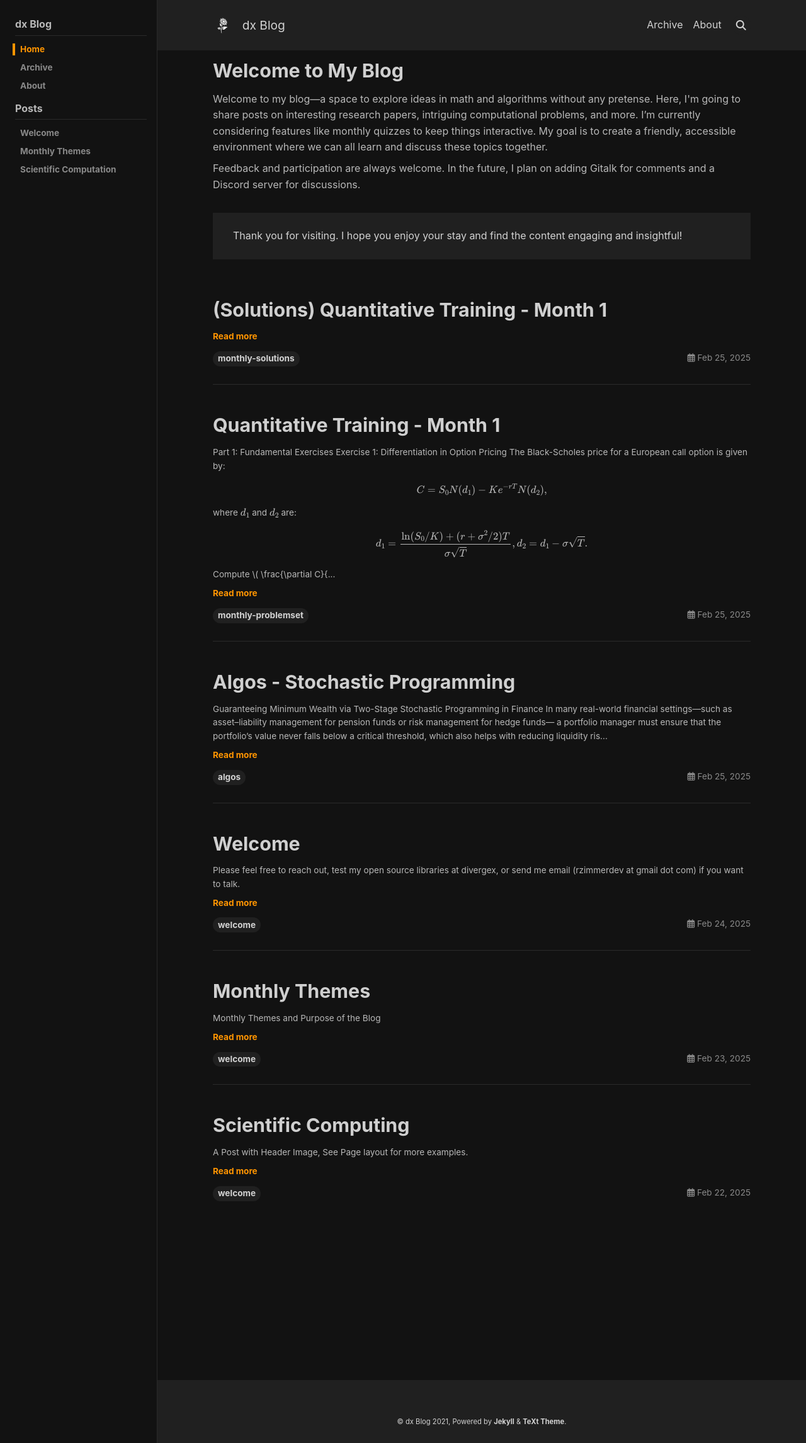
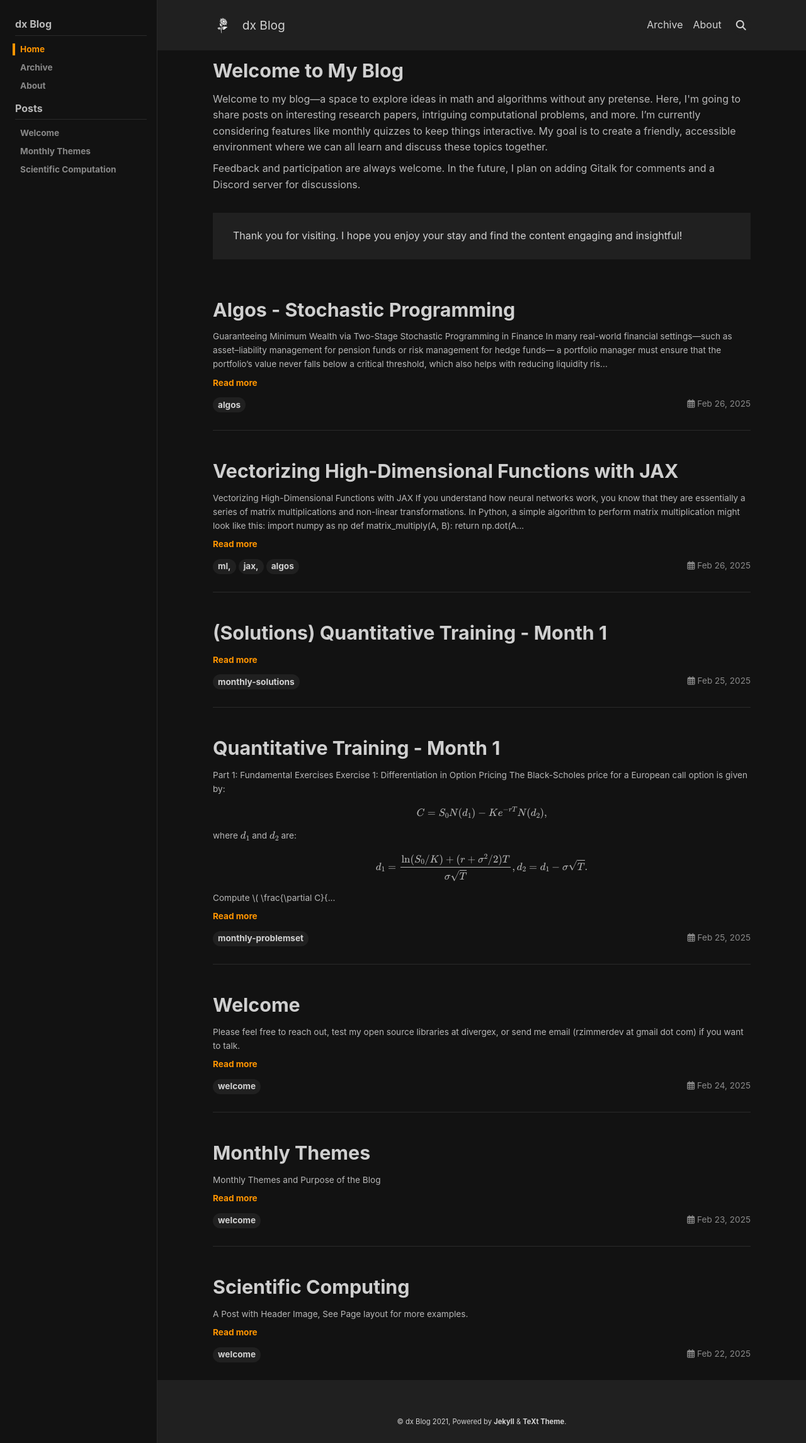
Before and after one commit to divergex/blog, a Jekyll site: the page built from index.html, in a window 1280 px wide. Shown: the whole page at 63% size. Built offline with Jekyll 4.4.1, drawn with Linux system fonts in a browser that asks for light colours; nearby versions of some CDN libraries; formulas are drawn with MathJax 3; the list of posts is cut into pages by our own code; part of the change alters nothing that is shown.

Commit message:
JAX Vectorizing 2025-02-26

````diff
--- /dev/null
+++ b/_posts/algos/2025-02-26-algos-jax-vectorizing.md
@@ -0,0 +1,303 @@
+---
+title: Vectorizing High-Dimensional Functions with JAX
+date: 2025-02-26
+tags: ml, jax, algos
+---
+
+# Vectorizing High-Dimensional Functions with JAX
+
+If you understand how neural networks work, you know that they are essentially a series of matrix multiplications and non-linear transformations.
+In Python, a simple algorithm to perform matrix multiplication might look like this:
+
+```python
+import numpy as np
+
+def matrix_multiply(A, B):
+    return np.dot(A, B)
+
+
+# And the forward pass of a neural network might look like this:
+for i in range(num_layers):
+    input_data = matrix_multiply(input_data, weights[i])
+    input_data = non_linear_activation(input_data)
+```
+
+Traditionally, looping constructs in Python can easily become bottlenecks, especially when dealing with large datasets or complex models.
+The topic of this post, JAX, offers a powerful tool called `vmap` that can help you vectorize these operations and significantly improve performance.
+
+## Understanding Vectorization
+
+Vectorization refers to the process of converting operations that act on a single data point into
+operations that act on entire arrays or batches of data simultaneously.
+This approach can easily be used to run the code on a GPU or TPU, which are optimized for parallel processing.
+
+## JAX's vmap: Automatic Vectorization
+
+In JAX, the primary tool for vectorization is the `vmap` (vectorized map) function.
+It transforms a function that operates on individual inputs into a function that operates on batches of inputs,
+eliminating the need for explicit loops.
+
+Consider a simple function that computes the square of a number:
+
+```python
+import jax
+import jax.numpy as jnp
+
+def square(x):
+    return x ** 2
+```
+
+
+To apply this function to a batch of inputs, we can use `vmap`:
+
+```python
+# Create a vector of inputs
+x = jnp.array([1.0, 2.0, 3.0, 4.0])
+
+# Vectorize the 'square' function
+vectorized_square = jax.vmap(square)
+
+# Apply the vectorized function
+result = vectorized_square(x)
+print(result)  # Output: [ 1.  4.  9. 16.]
+```
+
+Here, `vmap` transforms the `square` function to operate over each element of the input array `x` without the need for an explicit loop.
+
+### Vectorizing Functions with Multiple Arguments
+
+`vmap` can also handle functions with multiple inputs. For instance, consider a function that computes the dot product of two vectors:
+
+```python
+def dot_product(x, y):
+    return jnp.dot(x, y)
+```
+
+
+To compute the dot product across batches of vectors, we can vectorize this function:
+
+```python
+# Create batches of vectors
+x_batch = jnp.array([[1, 2, 3], [4, 5, 6]])
+y_batch = jnp.array([[7, 8, 9], [10, 11, 12]])
+
+# Vectorize the 'dot_product' function
+vectorized_dot_product = jax.vmap(dot_product)
+
+# Apply the vectorized function
+result = vectorized_dot_product(x_batch, y_batch)
+print(result)  # Output: [ 50 122]
+```
+
+In this example, `vmap` applies the `dot_product` function across corresponding pairs of vectors in `x_batch` and `y_batch`.
+
+### Controlling Batch Dimensions with `in_axes` and `out_axes`
+
+By default, `vmap` maps over the first axis (axis 0) of the input arrays.
+However, you can control which axes to map over using the `in_axes` and `out_axes` parameters.
+This is particularly useful when dealing with functions where the batch dimension is not the leading dimension.
+
+```python
+def add_matrices(a, b):
+    return a + b
+
+a_batch = jnp.ones((3, 2, 2))
+b_batch = jnp.ones((3, 2, 2))
+
+# Vectorize the 'add_matrices' function over the first axis
+vectorized_add = jax.vmap(add_matrices, in_axes=0, out_axes=0)
+
+result = vectorized_add(a_batch, b_batch)
+print(result.shape)
+
+>>> (3, 2, 2)
+```
+
+
+In this case, `in_axes=0` indicates that `vmap` should map over the first axis of both `a_batch` and `b_batch`. The `out_axes=0` ensures that the output maintains the same batching along the first axis.
+
+## Batch Processing in Neural Networks
+
+The true power of `vmap` becomes evident in more complex scenarios, such as batch processing in neural networks or operations on tensors with higher dimensions.
+
+Consider a simple neural network layer defined as:
+
+```python
+def linear_layer(weights, biases, inputs):
+    return jnp.dot(inputs, weights) + biases
+```
+
+
+To apply this layer across a batch of input data:
+
+```python
+weights = jnp.array([[0.1, 0.2], [0.3, 0.4], [0.5, 0.6]])
+biases = jnp.array([0.1, 0.2])
+
+inputs = jnp.array([[1.0, 2.0, 3.0],
+                    [4.0, 5.0, 6.0],
+                    [7.0, 8.0, 9.0]])
+
+# Vectorize the linear_layer function over the batch dimension of inputs
+vectorized_linear_layer = jax.vmap(linear_layer, in_axes=(None, None, 0))
+
+outputs = vectorized_linear_layer(weights, biases, inputs)
+print(outputs)
+
+>>> [[ 1.7  2.3]
+     [ 3.9  5.5]
+     [ 6.1  8.7]]
+```
+
+
+Here, `in_axes=(None, None, 0)` specifies that `weights` and `biases` are the same for all inputs (i.e., not batched), while `inputs` varies along the first axis.
+
+## Parallelization with pmap
+
+While `vmap` is ideal for vectorizing functions to operate over batches within a single device, JAX also provides the `pmap` (parallel map) function to parallelize computations across multiple devices. This is particularly useful for large-scale computations that can benefit from distributed execution.
+
+Suppose we have a function that scales an array:
+
+```python
+def scale_array(x, factor):
+    return x * factor
+```
+
+To parallelize this function across multiple devices:
+
+```python
+import jax
+
+# Create a vector of inputs
+x = jnp.array([1.0, 2.0, 3.0, 4.0])
+
+# Parallelize the 'scale_array' function
+parallel_scale = jax.pmap(scale_array)
+
+# Apply the parallelized function
+result = parallel_scale(x, 2.0)
+print(result)
+
+>>> [2. 4. 6. 8.]
+```
+
+Seems the same as `vmap`, right? The key difference is that `pmap` distributes the computation across multiple devices,
+allowing for parallel execution.
+Consider a scenario where we have multiple devices available,
+and we aim to perform parallel computations across them.
+Here's how you can utilize `pmap` for this purpose.
+We specify the devices using the `devices` argument in `pmap`.
+
+```python
+import jax
+import jax.numpy as jnp
+
+# Define a simple function to be parallelized
+def compute(x):
+    return x ** 2
+
+# Create input data
+data = jnp.arange(8)
+
+# Use pmap to parallelize the computation across available devices
+parallel_compute = jax.pmap(compute)
+
+# Apply the parallelized function
+result = parallel_compute(data)
+print(result)
+```
+
+In this example, `compute` is a function that squares its input.
+The `jax.pmap` function parallelizes `compute` across all available devices.
+Each device processes a slice of the input data, resulting in efficient parallel computation.
+
+In essence, the intermediate data is not sent back to the host device,
+which can significantly reduce communication overhead and improve performance.
+
+### Realistic Example: Data Parallelism in Neural Network Training
+
+A common application of `pmap` is in the data parallelism of neural network training.
+We can use it together with the automatic differentiation capabilities of JAX to train neural networks efficiently across multiple devices.
+
+```python
+import jax
+import jax.numpy as jnp
+from jax import random, grad, jit, pmap
+from functools import partial
+
+@partial(jit, static_argnums=(0,))
+def neural_network(params, x):
+    for w, b in params:
+        x = jnp.dot(x, w) + b
+        x = jnp.tanh(x)
+    return x
+```
+
+The script above defines a simple feedforward neural network and a function to compute its output.
+We use the @partial decorator to compile the function with respect to the parameters,
+which improves performance.
+
+```python
+def loss_fn(params, x, y):
+    preds = neural_network(params, x)
+    return jnp.mean((preds - y) ** 2)
+
+def init_params(layer_sizes, key):
+    params = []
+    keys = random.split(key, len(layer_sizes) - 1)
+    for i in range(len(layer_sizes) - 1):
+        w_key, b_key = random.split(keys[i])
+        w = random.normal(w_key, (layer_sizes[i], layer_sizes[i + 1]))
+        b = random.normal(b_key, (layer_sizes[i + 1],))
+        params.append((w, b))
+    return params
+
+@partial(jit, static_argnums=(2,))
+def update(params, x, y, learning_rate):
+    grads = grad(loss_fn)(params, x, y)
+    return tree_map(lambda p, g: p - learning_rate * g, params, grads)
+```
+
+Up until now we have defined the neural network, loss function, parameter initialization, and the update function.
+No parallelization has been applied yet, but note that the gradient computation is already optimized using JAX's automatic differentiation capabilities.
+The `update` function computes the gradients of the loss with respect to the parameters and updates them using gradient descent.
+JAX automatically allows for the `grad` function the run parallelly across devices when used with `pmap`.
+
+The `tree_map` function is used to apply the parameter updates across the parameter tree,
+instead of manually iterating over the parameters and gradients.
+
+```python
+parallel_update = pmap(update, in_axes=(None, 0, 0, None))
+
+layer_sizes = [784, 512, 256, 10]
+key = random.PRNGKey(0)
+params = init_params(layer_sizes, key)
+
+batch_size = 128
+num_devices = jax.device_count()
+x = random.normal(key, (num_devices, batch_size // num_devices, 784))
+y = random.normal(key, (num_devices, batch_size // num_devices, 10))
+
+learning_rate = 0.01
+
+params_replicated = parallel_update(
+  jax.device_put_replicated(params, jax.local_devices()),
+  x,
+  y,
+  learning_rate
+)
+```
+
+In this post we have covered the basics of vectorization in JAX by:
+
+- Using `vmap` to vectorize functions over batches of data.
+- Controlling batch dimensions with `in_axes` and `out_axes`.
+- Applying `pmap` for parallel computation across multiple devices.
+
+And in the context of neural network training, we have demonstrated how to use `pmap` for data parallelism in training neural networks:
+
+- Defining a simple feedforward neural network.
+- Implementing the loss function and parameter initialization.
+- Updating the parameters using gradient descent.
+- Correctly applying `@partial`, `jit`, and `tree_map` for optimization.
+- Shown how to distribute the computation across multiple devices using `pmap`.
--- a/_posts/algos/2025-02-26-algos-stochastic-programming.md
+++ b/_posts/algos/2025-02-26-algos-stochastic-programming.md
@@ -1,6 +1,6 @@
 ---
 title: "Algos - Stochastic Programming"
-date: 2025-02-25
+date: 2025-02-26
 tags: algos
 ---
 
````
